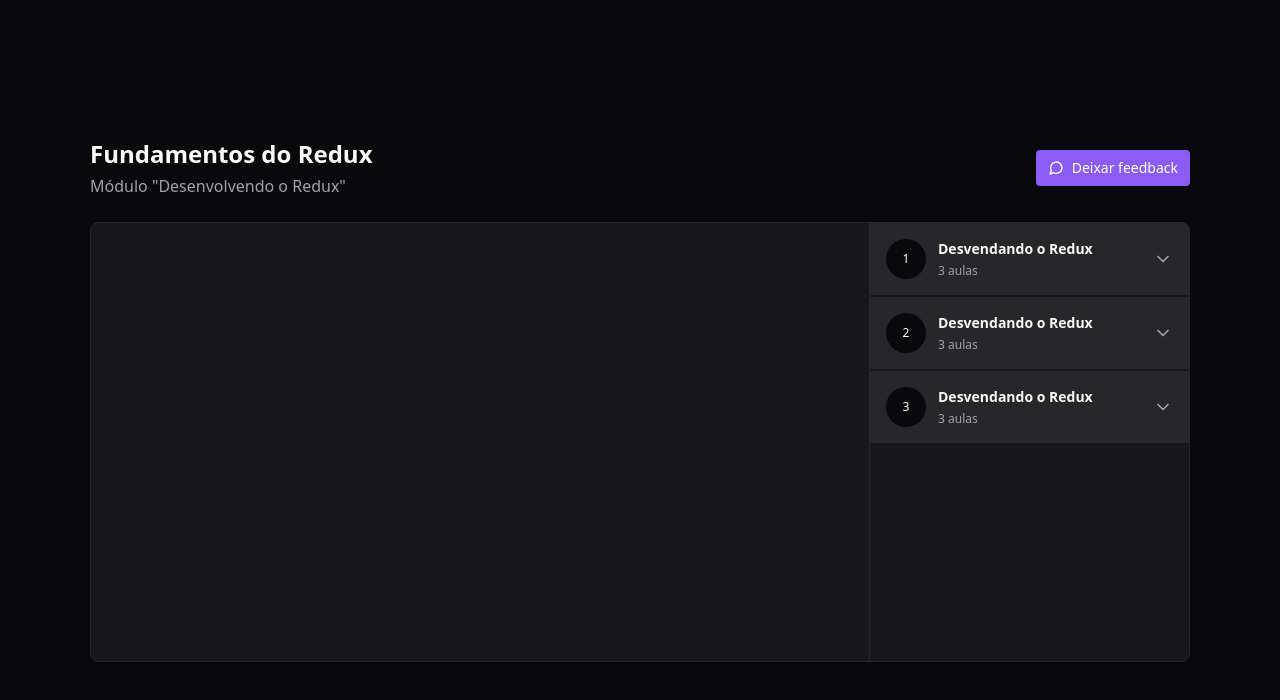
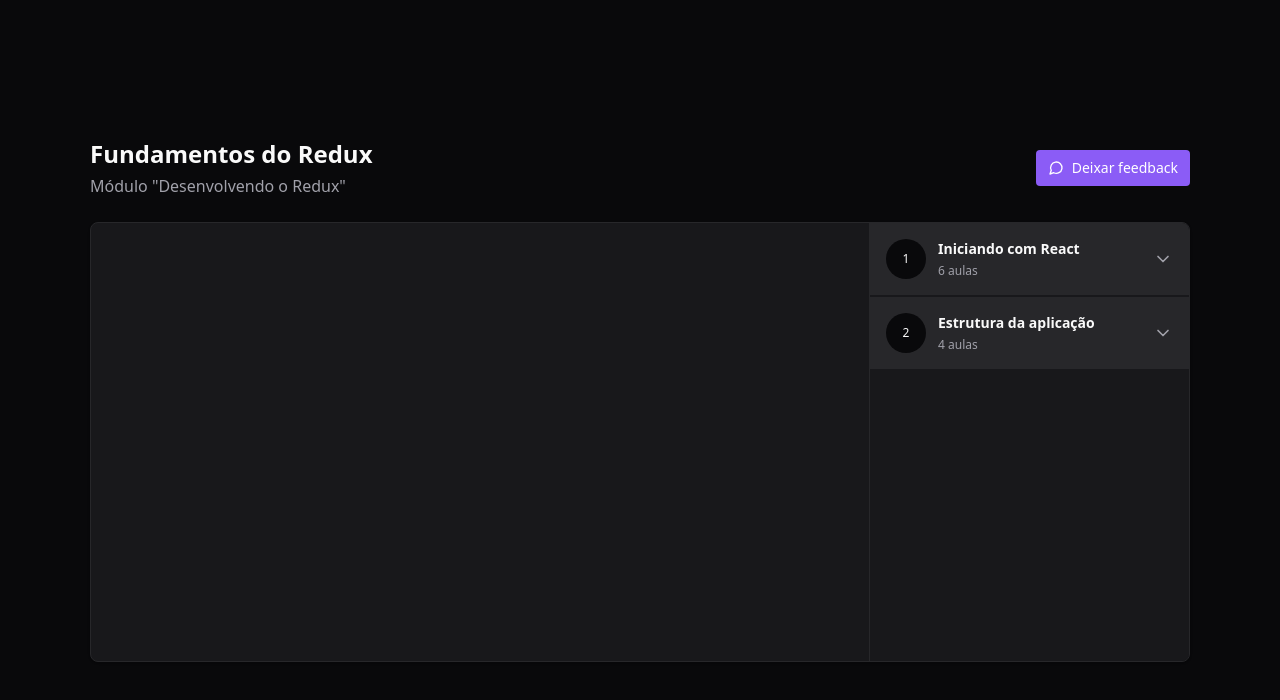
Before and after one commit to VictorGianelli/react-redux-zustand, a React (Vite) app: page / in a window 1280 px wide. Shown: the top 700 px of the page. Built offline with nearby package versions, Linux system fonts and the light colour scheme.

Commit message:
Criando reducer do player

```diff
--- a/src/components/Module.tsx
+++ b/src/components/Module.tsx
@@ -2,6 +2,7 @@
 
 import { ChevronDown, Video } from "lucide-react";
 import { Lesson } from "./Lesson";
+import { useAppSelector } from '../store';
 
 interface ModuleProps {
   moduleIndex: number
@@ -10,6 +11,10 @@
 }
 
 export function Module({ moduleIndex,title,lessonsAmount } : ModuleProps) {
+  const lessons = useAppSelector(state => {
+    return state.player.course.modules[moduleIndex].lessons
+  })
+
   return (
     <Collapsible.Root className="group">
       <Collapsible.Trigger className="flex w-full items-center gap-3 bg-zinc-800 p-4">
@@ -27,10 +32,15 @@
 
       <Collapsible.Content >
         <nav className="relative flex flex-col gap-4 p-6">
-            <Lesson title="Fundamentos do Redux" duration="09:13" />
-            <Lesson title="Fundamentos do Redux" duration="09:13" />
-            <Lesson title="Fundamentos do Redux" duration="09:13" />
-
+        {lessons.map((lesson) => {
+            return (
+              <Lesson
+                key={lesson.id}
+                title={lesson.title}
+                duration={lesson.duration}
+              />
+            )
+          })}
         </nav>
       </Collapsible.Content>
   </Collapsible.Root>
--- a/src/pages/Player.tsx
+++ b/src/pages/Player.tsx
@@ -3,8 +3,12 @@
 import { Header } from "../components/Header";
 import { Video } from "../components/Video";
 import { Module } from "../components/Module";
+import { useAppSelector } from "../store";
 
 export function Player() {
+    const modules = useAppSelector(state => {
+        return state.player.course.modules
+      })
     return (
         <div className="h-screen bg-zinc-950 text-zinc-50 flex justify-center items-center">
             <div className="flex w-[1100px] flex-col gap-6">
@@ -23,9 +27,16 @@
                         <Video />
                     </div>
                     <aside className="w-80 absolute top-0 bottom-0 right-0 border-l divide-y-2 divide-zinc-900 border-zinc-800 bg-zinc-900 overflow-y-scroll scrollbar scrollbarthin scrollbar-track-zinc-950 scrollbar-thumb-zinc-800">
-                        <Module moduleIndex={0} title="Desvendando o Redux" lessonsAmount={3} />
-                        <Module moduleIndex={1} title="Desvendando o Redux" lessonsAmount={3} />
-                        <Module moduleIndex={2} title="Desvendando o Redux" lessonsAmount={3} />
+                    {modules.map((module, index) => {
+                            return (
+                                <Module
+                                key={module.id}
+                                moduleIndex={index}
+                                title={module.title}
+                                lessonsAmount={module.lessons.length}
+                                />
+                            )
+                        })}
                     </aside>
                 </main>
             </div>
--- a/src/store/index.ts
+++ b/src/store/index.ts
@@ -1,9 +1,12 @@
 import { configureStore } from "@reduxjs/toolkit";
 import { useSelector, TypedUseSelectorHook } from "react-redux";
+import { player } from "./slices/player";
 
 
 export const store = configureStore({
-    reducer:{}
+    reducer:{
+        player,
+    }
 })
 
 export type RootState = ReturnType<typeof store.getState>
--- /dev/null
+++ b/src/store/slices/player.ts
@@ -0,0 +1,36 @@
+import { createSlice } from "@reduxjs/toolkit";
+
+const playerSlice = createSlice({
+  name: "player",
+  initialState: {
+    course: {
+      modules: [
+        {
+          id: '1',
+          title: 'Iniciando com React',
+          lessons: [
+            { id: 'Jai8w6K_GnY', title: 'CSS Modules', duration: '13:45' },
+            { id: 'w-DW4DhDfcw', title: 'Estilização do Post', duration: '10:05' },
+            { id: 'D83-55LUdKE', title: 'Componente: Header', duration: '06:33' },
+            { id: 'W_ATsETujaY', title: 'Componente: Sidebar', duration: '09:12' },
+            { id: 'Pj8dPeameYo', title: 'CSS Global', duration: '03:23' },
+            { id: '8KBq2vhwbac', title: 'Form de comentários', duration: '11:34' },
+          ],
+        },
+        {
+          id: '2',
+          title: 'Estrutura da aplicação',
+          lessons: [
+            { id: 'gE48FQXRZ_o', title: 'Componente: Comment', duration: '13:45' },
+            { id: 'Ng_Vk4tBl0g', title: 'Responsividade', duration: '10:05' },
+            { id: 'h5JA3wfuW1k', title: 'Interações no JSX', duration: '06:33' },
+            { id: '1G0vSTqWELg', title: 'Utilizando estado', duration: '09:12' },
+          ],
+        },
+      ],
+    }
+  },
+  reducers: {},
+})
+
+export const player = playerSlice.reducer;
```
